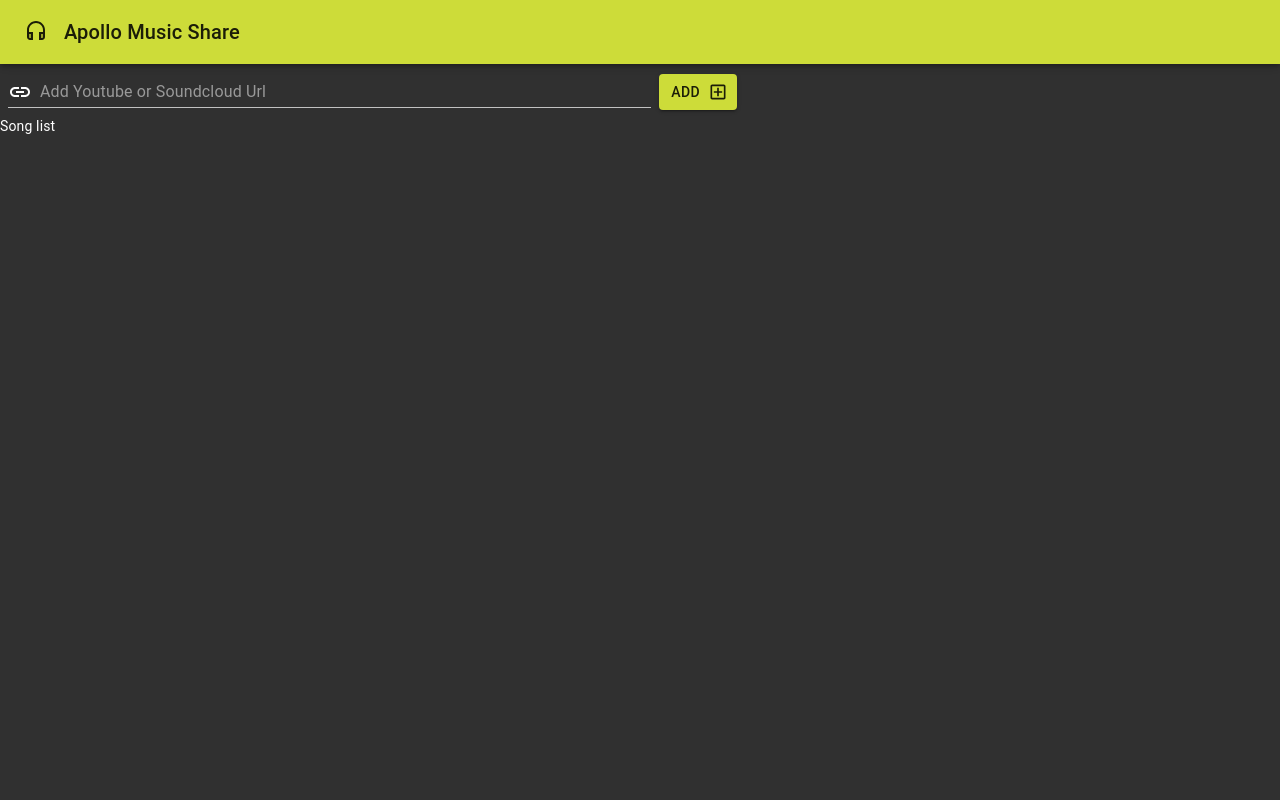
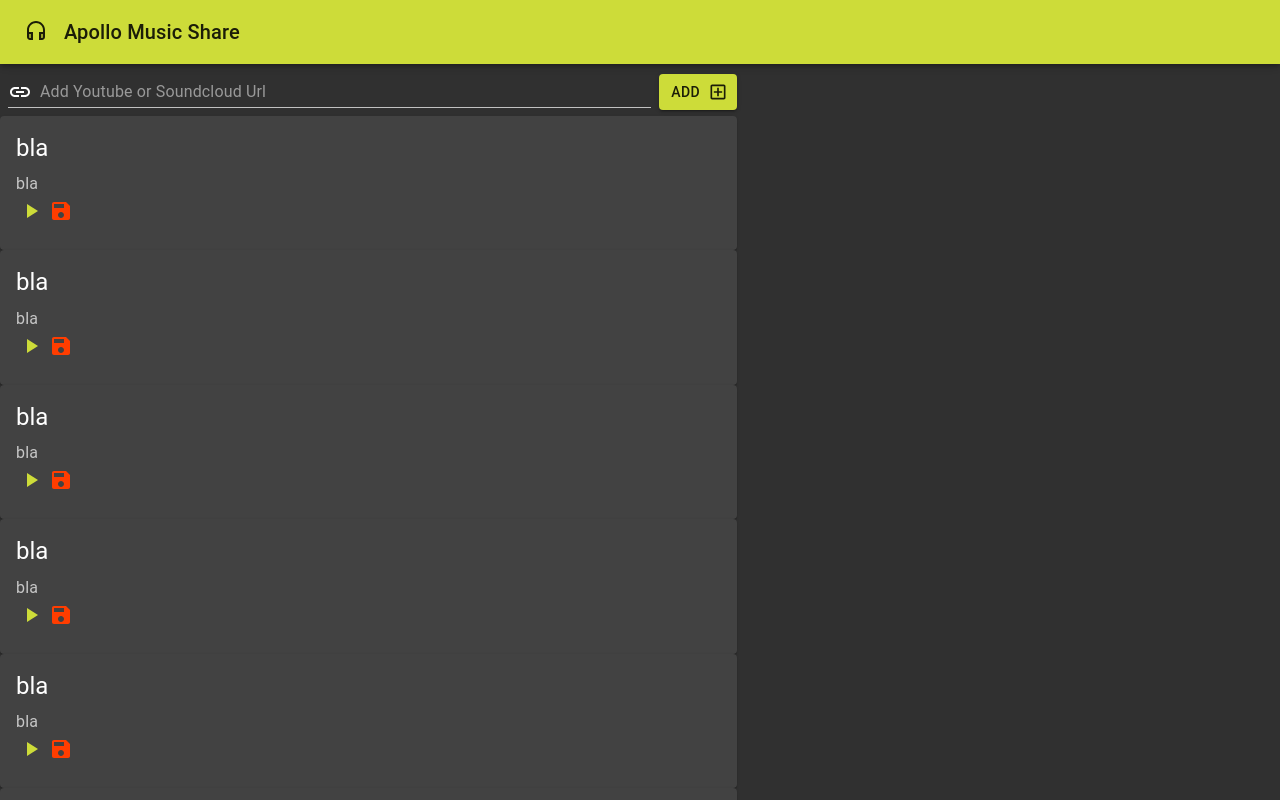
Before and after one commit to szaster/Apollo-Music-Share, a React (Create React App) app: page / in a window 1280 px wide. Shown: the top 800 px of the page. Built offline with nearby package versions, Linux system fonts and the light colour scheme; grey boxes are pictures that could not be loaded.

Commit message:
added unformatted song list with icons

```diff
--- a/src/components/SongList.js
+++ b/src/components/SongList.js
@@ -1,7 +1,74 @@
+import {
+  Card,
+  CardContent,
+  CardMedia,
+  CircularProgress,
+  IconButton,
+  Typography,
+} from "@material-ui/core";
+import { PlayArrow, Save } from "@material-ui/icons";
 import React from "react";
 
 function SongList() {
-  return <div>Song list</div>;
+  //creating loading spinner
+  let loading = false;
+
+  const song = {
+    title: "bla",
+    artist: "blabla",
+    thumbnail:
+      "https://external-content.duckduckgo.com/iu/?u=https%3A%2F%2Fi.ytimg.com%2Fvi%2FxiXLtEi4Ui8%2Fmaxresdefault.jpg&f=1&nofb=1",
+  };
+
+  if (loading) {
+    return (
+      <div
+        style={{
+          display: "flex",
+          flexDirection: "column",
+          alignItems: "center",
+          marginTop: 50,
+        }}
+      >
+        <CircularProgress />
+      </div>
+    );
+  }
+
+  return (
+    <div>
+      {Array.from({ length: 10 }, () => song).map((song, i) => (
+        <Song key={i} song={song} />
+      ))}
+    </div>
+  );
+}
+
+function Song({ song }) {
+  const { thumbnail, title } = song;
+  return (
+    <Card>
+      <div>
+        <CardMedia image={thumbnail} />
+        <div>
+          <CardContent>
+            <Typography gutterBottom variant="h5" component="h2">
+              {title}
+            </Typography>
+            <Typography variant="body1" component="p" color="textSecondary">
+              {title}
+            </Typography>
+            <IconButton size="small" color="primary">
+              <PlayArrow />
+            </IconButton>
+            <IconButton size="small" color="secondary">
+              <Save color="secondary" />
+            </IconButton>
+          </CardContent>
+        </div>
+      </div>
+    </Card>
+  );
 }
 
 export default SongList;
```
